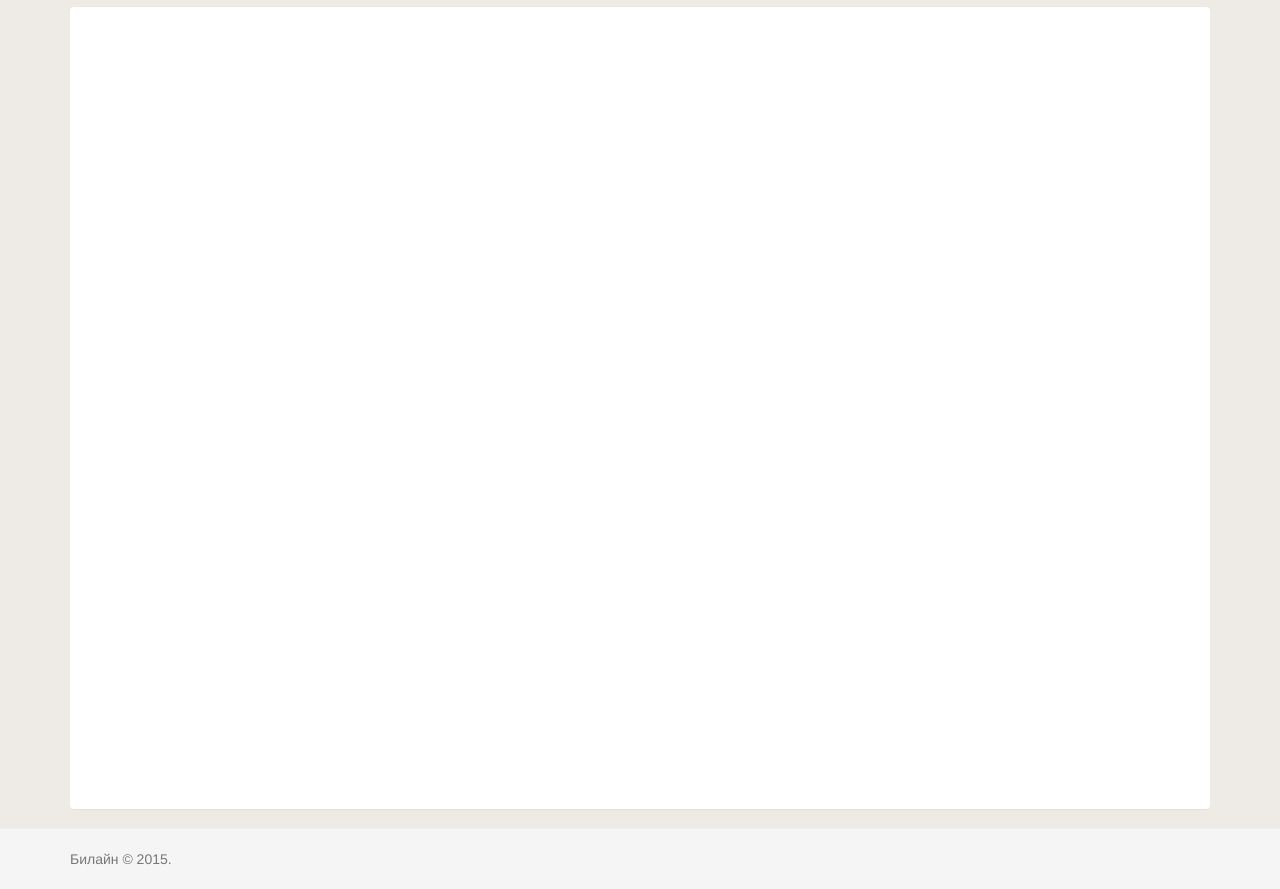
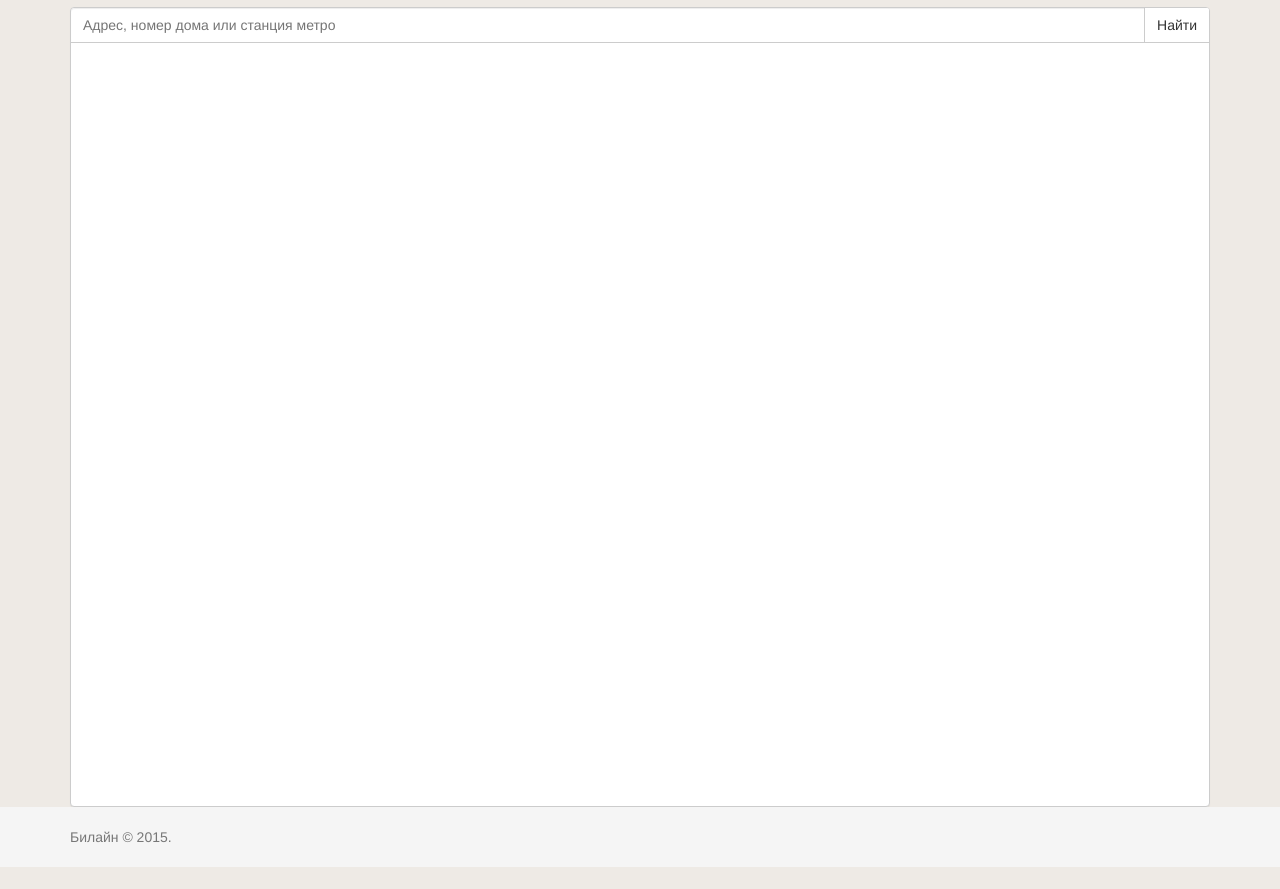
Before and after one commit to Webbrother/offices-map-widget, a website: page app/index.html in a window 1280 px wide. Shown: the part 53-942 px from the top of the page. After the commit the page ends 920 px from the top, so only its background shows below. Drawn offline with nearby package versions, Linux system fonts and the light colour scheme; files that its build step writes are made by us from their sources.

Commit message:
Предварительные стили поиска

```diff
--- a/app/index.html
+++ b/app/index.html
@@ -11,7 +11,7 @@
 
   <!-- build:css styles/vendor.css -->
   <!-- bower:css -->
-  <link rel="stylesheet" href="/bower_components/bootstrap/dist/css/bootstrap.css" />
+  <link rel="stylesheet" href="/bower_components/bootstrap/dist/css/bootstrap.css"/>
   <!-- endbower -->
   <!-- endbuild -->
 
@@ -19,6 +19,11 @@
   <link rel="stylesheet" href="styles/main.css">
   <link rel="stylesheet" href="styles/sticky-footer-navbar.css">
   <!-- endbuild -->
+
+  <!-- build:css styles/offices-map-widget.min.css -->
+  <link rel="stylesheet" href="styles/offices-map-widget.css">
+  <!-- endbuild -->
+
 
 </head>
 <body>
@@ -54,9 +59,35 @@
 </nav>
 
 <div class="container">
+  <div id="offices-map">
+    <!--<div class="input-group">-->
+    <!--<input type="text" class="form-control" placeholder="Search for...">-->
+    <!--<span class="input-group-btn">-->
+    <!--<button class="btn btn-default" type="button">Go!</button>-->
+    <!--</span>-->
+    <!--</div>&lt;!&ndash; /input-group &ndash;&gt;-->
 
-  <div id="offices-map" class="panel">
-    <div id="map" ></div>
+    <div id="offices-map-widget">
+      <!--<div class="input-group">-->
+        <!--<input type="text" class="form-control" placeholder="Search for...">-->
+        <!--<span class="input-group-btn">-->
+          <!--<button class="btn btn-default" type="button">Go!</button>-->
+        <!--</span>-->
+      <!--</div>-->
+      <!-- /input-group -->
+      <!--<hr>-->
+      <div >
+        <input type="text" placeholder="Адрес, номер дома или станция метро" />
+        <span>
+		      <button type="button">
+            Найти
+          </button>
+        </span>
+      </div>
+    </div>
+
+
+    <!--<div id="map" class="panel"></div>-->
 
   </div>
 </div>
@@ -113,7 +144,7 @@
 <script src="scripts/main.js"></script>
 <!-- endbuild -->
 
-<!-- build:js scripts/offices-map-widget.js -->
+<!-- build:js scripts/offices-map-widget.min.js -->
 <script src="scripts/offices-map-widget.js"></script>
 <script src="scripts/map-init.js"></script>
 <!-- endbuild -->
@@ -128,6 +159,7 @@
   };
 
   w.init(settings);
+
 </script>
 <!-- Offices-widget init end -->
 
--- a/app/scripts/map-init.js
+++ b/app/scripts/map-init.js
@@ -55,4 +55,4 @@ function init() {
 }
 
 
-ymaps.ready(init);
+//ymaps.ready(init);
--- a/app/scripts/offices-map-widget.js
+++ b/app/scripts/offices-map-widget.js
@@ -1,11 +1,17 @@
-var w = (function() {
+var w = (function () {
+
+  function prepareDOM() {
+    var div = document.createElement('div');
+  }
 
   function init(settings) {
     console.clear();
     console.log('Offices widget works!');
+
+    prepareDOM();
   }
 
   return {
-    init:init
+    init: init
   }
 })();
--- a/app/styles/main.css
+++ b/app/styles/main.css
@@ -7,9 +7,10 @@ body {
 
 }
 
-#map {
+#offices-map {
   width: 100%;
   height: 800px;
+  /*border: 1px solid #ffff00;*/
 }
 
 /*.browserupgrade {*/
--- /dev/null
+++ b/app/styles/offices-map-widget.css
@@ -0,0 +1,101 @@
+#offices-map-widget {
+  /*position: absolute;*/
+  /*top: 0;*/
+  /*bottom: 0;*/
+  height: 100%;
+
+  margin-bottom: 20px;
+  background-color: #FFF;
+  border: 1px solid #ccc;
+  border-radius: 4px;
+  -webkit-box-shadow: 0 1px 1px rgba(0, 0, 0, 0.05);
+  box-shadow: 0 1px 1px rgba(0, 0, 0, 0.05);
+  /*border: 1px solid red;*/
+}
+
+
+
+
+/*#map {*/
+  /*width: 100%;*/
+  /*height: 700px;*/
+/*}*/
+
+#offices-map-widget>div {
+  width: 100%;
+  box-sizing: border-box;
+  color: rgb(51, 51, 51);
+  display: table;
+  height: 34px;
+  position: relative;
+
+  /*border: 0px none rgb(51, 51, 51);*/
+  border-bottom: 1px solid rgb(204, 204, 204);
+  outline: rgb(51, 51, 51) none 0px;
+}/*#DIV_1*/
+
+#offices-map-widget > div > input {
+  width: 100%;
+
+  box-shadow: rgba(0, 0, 0, 0.0745098) 0px 1px 1px 0px inset;
+  /*color: rgb(85, 85, 85);*/
+  display: block;
+  float: left;
+  height: 34px;
+  position: relative;
+
+  z-index: 2;
+
+  border: none;
+  /*border: 1px solid rgb(204, 204, 204);*/
+  border-radius: 4px 0 0 4px;
+
+  outline: rgb(85, 85, 85) none 0px;
+  padding: 6px 12px;
+  transition: border-color 0.15s ease-in-out 0s, box-shadow 0.15s ease-in-out 0s;
+}
+
+#offices-map-widget > div > span {
+  width: 1%;
+
+  box-sizing: border-box;
+  /*color: rgb(51, 51, 51);*/
+  display: table-cell;
+  height: 34px;
+  position: relative;
+  vertical-align: middle;
+  white-space: nowrap;
+
+  /*border: 0px none rgb(51, 51, 51);*/
+
+  outline: rgb(51, 51, 51) none 0px;
+}
+
+#offices-map-widget > div > span > button {
+  /*color: rgb(51, 51, 51);*/
+  cursor: pointer;
+  height: 34px;
+  position: relative;
+  touch-action: manipulation;
+  vertical-align: middle;
+  white-space: nowrap;
+
+  z-index: 2;
+
+  background: rgb(255, 255, 255) none repeat scroll 0% 0% / auto padding-box border-box;
+
+  border-bottom: none;
+  border-right: none;
+  border-top: none;
+
+  border-left: 1px solid rgb(204, 204, 204);
+  border-radius: 0 2px 0 0;
+
+  margin: 0px 0px 0px -1px;
+  outline: rgb(51, 51, 51) none 0px;
+  padding: 6px 12px;
+}
+
+#offices-map-widget > div > span > button:hover {
+  background-color: #d4d4d4;
+}
```
Also changed, not shown: 1 other file.
